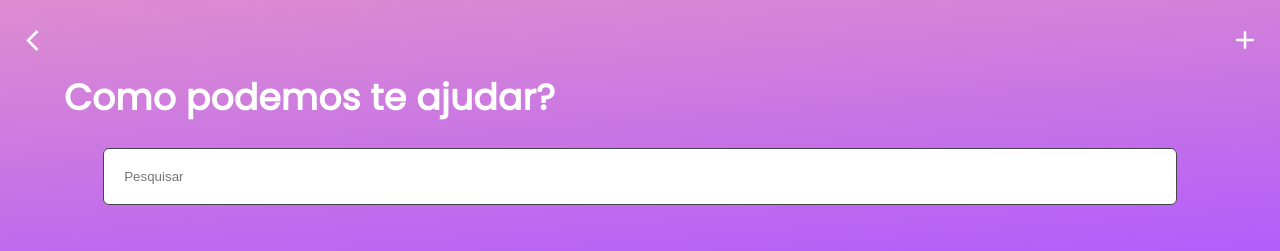
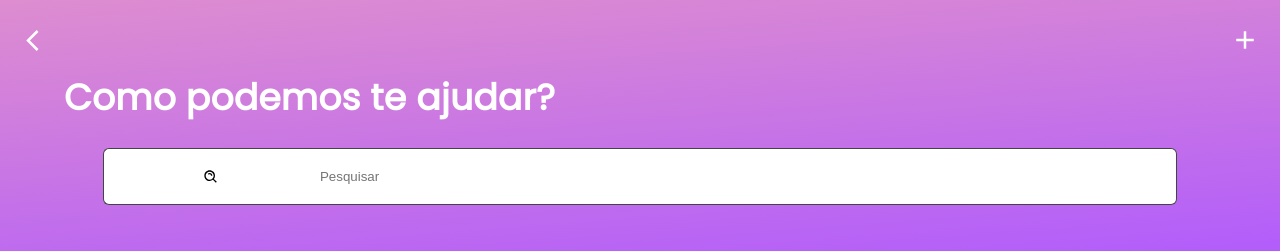
Before and after one commit to patricia270/MetamorfoseTrans-frontend, a React (Create React App) app: page /questions in a window 1280 px wide. Shown: the top 251 px of the page. Built offline with nearby package versions, Linux system fonts and the light colour scheme.

Commit message:
feat:searchbox icon

```diff
--- a/src/pages/FAQ/FAQ.js
+++ b/src/pages/FAQ/FAQ.js
@@ -1,5 +1,7 @@
+
 import styled from "styled-components";
 import Navbar from "./components/Navbar";
+import SearchInput from "./components/SearchInput";
 function FAQ() {
   return (
     <StyledPageContainer>
@@ -8,7 +10,7 @@ function FAQ() {
       <StyledPageTitle>
         <strong>Como podemos te ajudar?</strong>
       </StyledPageTitle>
-      <StyledSearchBox placeholder="Pesquisar" type="text" />
+      <SearchInput/>
       <StyledTrendingTopics>
         <button>Terapia</button>
         <button>Transição Hormonal</button>
@@ -22,22 +24,22 @@ function FAQ() {
 
 export default FAQ;
 const StyledArticlesContainer = styled.main`
-display:flex;
-flex-direction:column;
-width:90%;
-margin-top:48px;
-button{
-  font-family: "Poppins", sans-serif;
-  font-size: 14px;
-  height: 22px;
-  width:100%;
-  color: #000000;
-  padding-bottom:32px;
-  background:none;
-  border:none;
-  border-bottom: 1px solid #C4C4C4;
-}
-`
+  display: flex;
+  flex-direction: column;
+  width: 90%;
+  margin-top: 48px;
+  button {
+    font-family: "Poppins", sans-serif;
+    font-size: 14px;
+    height: 22px;
+    width: 100%;
+    color: #000000;
+    padding-bottom: 32px;
+    background: none;
+    border: none;
+    border-bottom: 1px solid #c4c4c4;
+  }
+`;
 const StyledTrendingTopics = styled.section`
   margin-top: 70px;
   width: 90%;
@@ -53,15 +55,6 @@ const StyledTrendingTopics = styled.section`
     font-family: "Poppins", sans-serif;
     color: #ffffff;
   }
-`;
-const StyledSearchBox = styled.input`
-  margin-top: 32px;
-  width: 83.87vw;
-  height: 57px;
-  padding-left: 20px;
-  border-radius: 6px;
-  border: 1px solid #444444;
-  outline: 0;
 `;
 const StyledPageTitle = styled.h1`
   font-size: 36px;
--- /dev/null
+++ b/src/pages/FAQ/components/SearchInput.js
@@ -0,0 +1,38 @@
+import { BiSearchAlt as SearchIcon } from "react-icons/bi";
+import styled from "styled-components";
+
+export default function SearchInput(){
+    return(
+        <StyledSearchBox>
+        <div>
+          <SearchIcon />
+        </div>
+        <input placeholder="Pesquisar" type="text" />
+      </StyledSearchBox>
+    )
+}
+const StyledSearchBox = styled.div`
+  width: 83.87vw;
+  display: flex;
+  margin-top: 32px;
+  height: 57px;
+  div {
+    width: 20%;
+    height: 100%;
+    background:#fff;
+    border-radius: 6px 0 0 6px;
+    border: 1px solid #444444;
+    border-right: none;
+    display:flex;
+    align-items:center;
+    justify-content:center;
+  }
+  input {
+    width: 80%;
+    height: 100%;
+    border-radius: 0 6px 6px 0;
+    border: 1px solid #444444;
+    border-left: none;
+    outline: 0;
+  }
+`;
```
